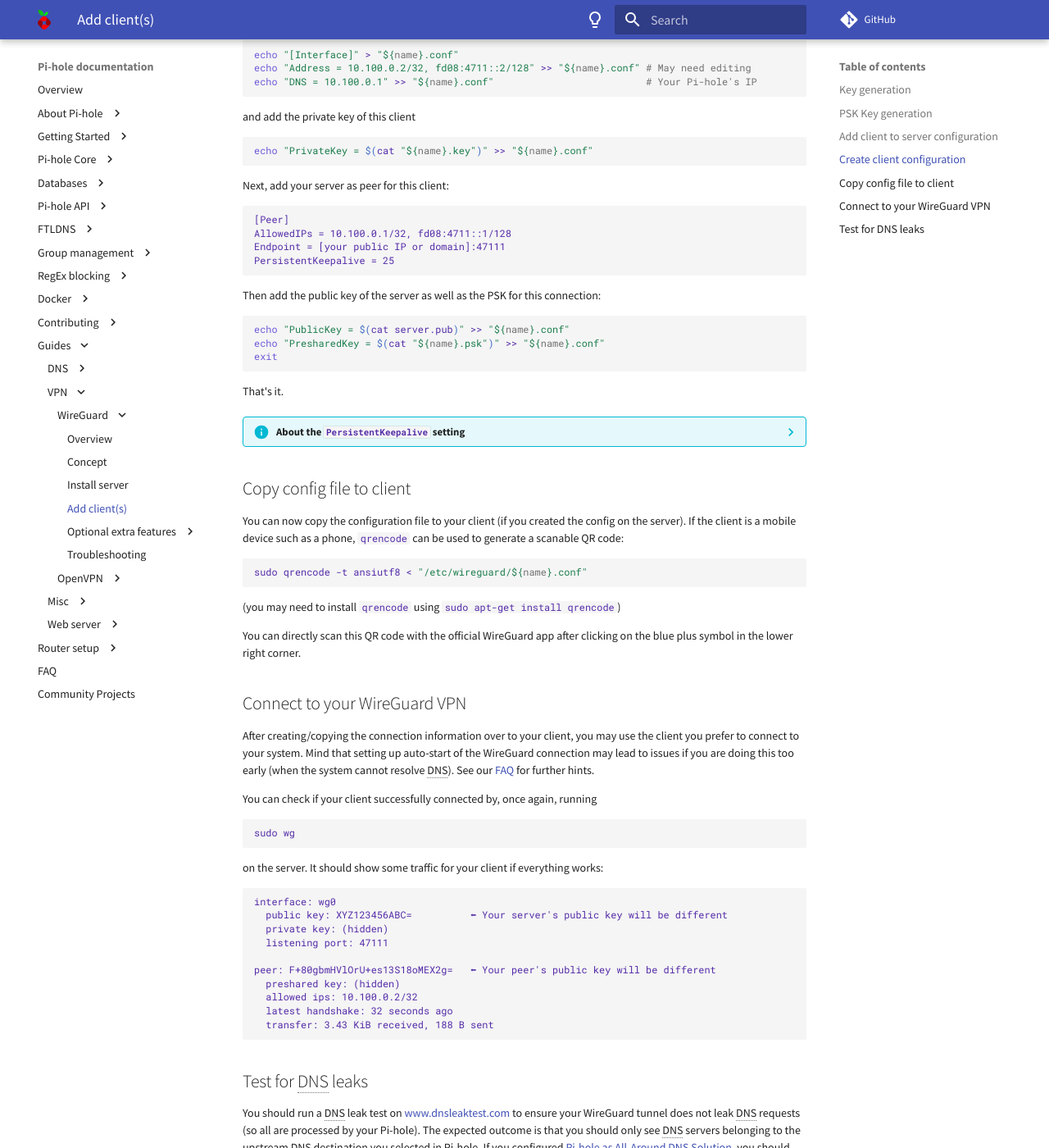
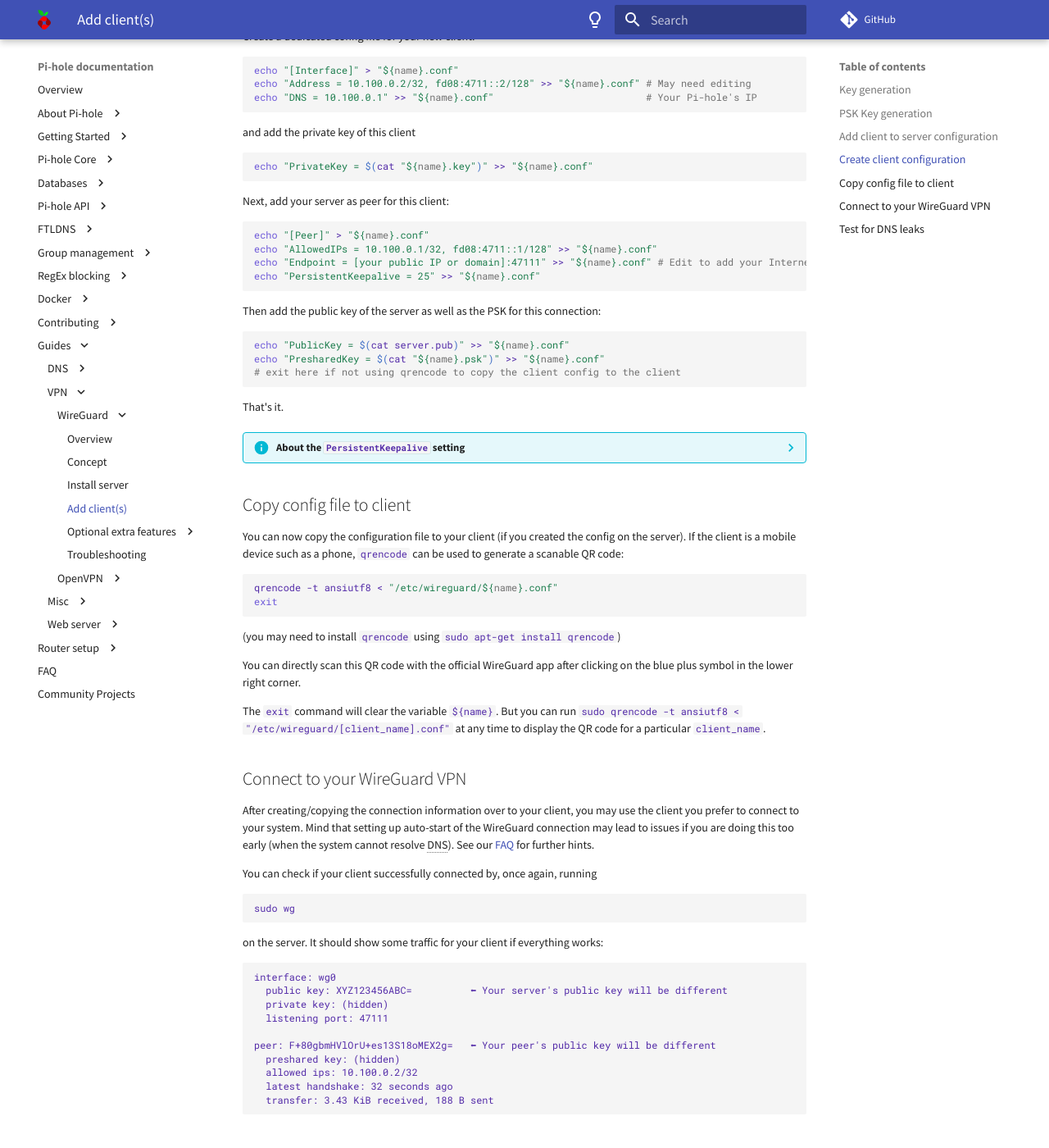
Before and after one commit to pi-hole/docs, an MkDocs documentation site: the page built from docs/guides/vpn/wireguard/client.md, in a window 1280 px wide and 1400 px high, scrolled down 1904 px. Shown: the whole window at 82% size. Built offline with MkDocs 1.6.1 and Material for MkDocs 9.7.7, drawn with Linux system fonts in a browser that asks for light colours; comment, search, counter and statistics services are not loaded; some of the changed text lies outside the part shown.

Commit message:
Suggestions for Wireguard and Unbound
requested changes

requested changes

Update docs/guides/vpn/wireguard/client.md

Co-authored-by: yubiuser <ckoenig@posteo.de>
Signed-off-by: NittanySeaLion <119230128+NittanySeaLion@users.noreply.github.com>

Update docs/guides/vpn/wireguard/client.md

Co-authored-by: yubiuser <ckoenig@posteo.de>
Signed-off-by: NittanySeaLion <119230128+NittanySeaLion@users.noreply.github.com>

Update docs/guides/vpn/wireguard/internal.md

Co-authored-by: yubiuser <ckoenig@posteo.de>
Signed-off-by: NittanySeaLion <119230128+NittanySeaLion@users.noreply.github.com>

Update docs/guides/vpn/wireguard/internal.md

Co-authored-by: yubiuser <ckoenig@posteo.de>
Signed-off-by: NittanySeaLion <119230128+NittanySeaLion@users.noreply.github.com>

Update docs/guides/vpn/wireguard/server.md

Co-authored-by: RD WebDesign <github@rdwebdesign.com.br>
Signed-off-by: NittanySeaLion <119230128+NittanySeaLion@users.noreply.github.com>

Update client.md

````diff
--- a/docs/guides/vpn/wireguard/client.md
+++ b/docs/guides/vpn/wireguard/client.md
@@ -93,17 +93,18 @@
 
 Add the new client by running the command:
 
+<!-- markdownlint-disable code-block-style -->
+!!! info "Client IP address"
+    Make sure to increment the IP address for each additional client! The command below adds the first client with the IP addresses `10.100.0.2` and `fd08:4711::2/128` (`10.100.0.1` and `fd08:4711::1/128` are the server)
+    The next client could use `10.100.0.3` and `fd08:4711::3/128`
+<!-- markdownlint-disable code-block-style -->
+
 ```bash
 echo "[Peer]" >> /etc/wireguard/wg0.conf
 echo "PublicKey = $(cat "${name}.pub")" >> /etc/wireguard/wg0.conf
 echo "PresharedKey = $(cat "${name}.psk")" >> /etc/wireguard/wg0.conf
 echo "AllowedIPs = 10.100.0.2/32, fd08:4711::2/128" >> /etc/wireguard/wg0.conf
 ```
-
-<!-- markdownlint-disable code-block-style -->
-!!! info "Client IP address"
-    Make sure to increment the IP address for any further client! We add the first client with the IP addresses `10.100.0.2` and `fd08:4711::2/128` in this example (`10.100.0.1` and `fd08:4711::1/128` are the server)
-<!-- markdownlint-disable code-block-style -->
 
 Reload your server config to add the new client:
 
@@ -166,11 +167,11 @@
 
 Next, add your server as peer for this client:
 
-```plain
-[Peer]
-AllowedIPs = 10.100.0.1/32, fd08:4711::1/128
-Endpoint = [your public IP or domain]:47111
-PersistentKeepalive = 25
+```bash
+echo "[Peer]" > "${name}.conf"
+echo "AllowedIPs = 10.100.0.1/32, fd08:4711::1/128" >> "${name}.conf"
+echo "Endpoint = [your public IP or domain]:47111" >> "${name}.conf" # Edit to add your Internet facing device
+echo "PersistentKeepalive = 25" >> "${name}.conf"
 ```
 
 Then add the public key of the server as well as the PSK for this connection:
@@ -178,7 +179,7 @@
 ```bash
 echo "PublicKey = $(cat server.pub)" >> "${name}.conf"
 echo "PresharedKey = $(cat "${name}.psk")" >> "${name}.conf"
-exit
+# exit here if not using qrencode to copy the client config to the client
 ```
 
 That's it.
@@ -201,12 +202,15 @@
 You can now copy the configuration file to your client (if you created the config on the server). If the client is a mobile device such as a phone, `qrencode` can be used to generate a scanable QR code:
 
 ```bash
-sudo qrencode -t ansiutf8 < "/etc/wireguard/${name}.conf"
+qrencode -t ansiutf8 < "/etc/wireguard/${name}.conf"
+exit
 ```
 
 (you may need to install `qrencode` using `sudo apt-get install qrencode`)
 
 You can directly scan this QR code with the official WireGuard app after clicking on the blue plus symbol in the lower right corner.
+
+The `exit` command will clear the variable `${name}`. But you can run `sudo qrencode -t ansiutf8 < "/etc/wireguard/[client_name].conf"` at any time to display the QR code for a particular `client_name`.
 
 ## Connect to your WireGuard VPN
 
````
Also changed, not shown: docs/guides/vpn/wireguard/internal.md (+23 -13 lines), docs/guides/vpn/wireguard/route-everything.md (+7 -6 lines), docs/guides/vpn/wireguard/server.md (+15 -3 lines).
